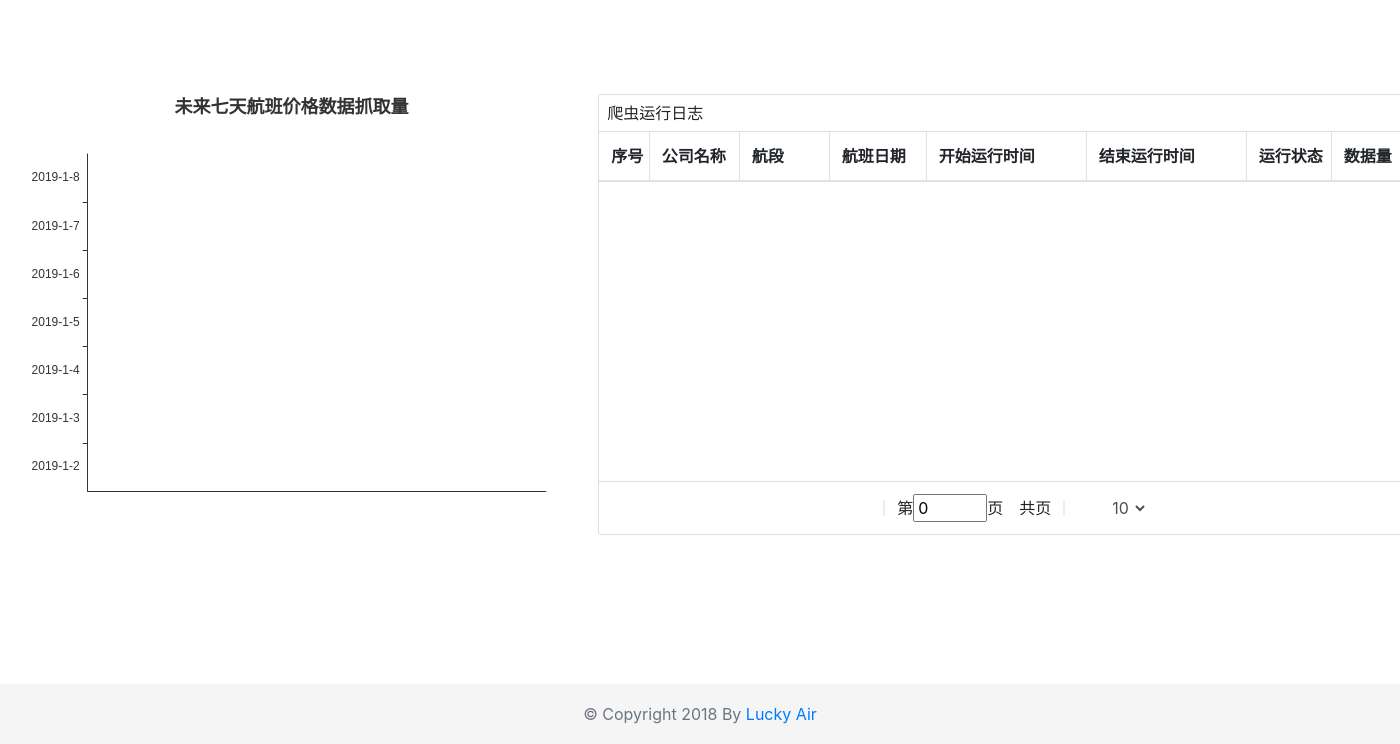
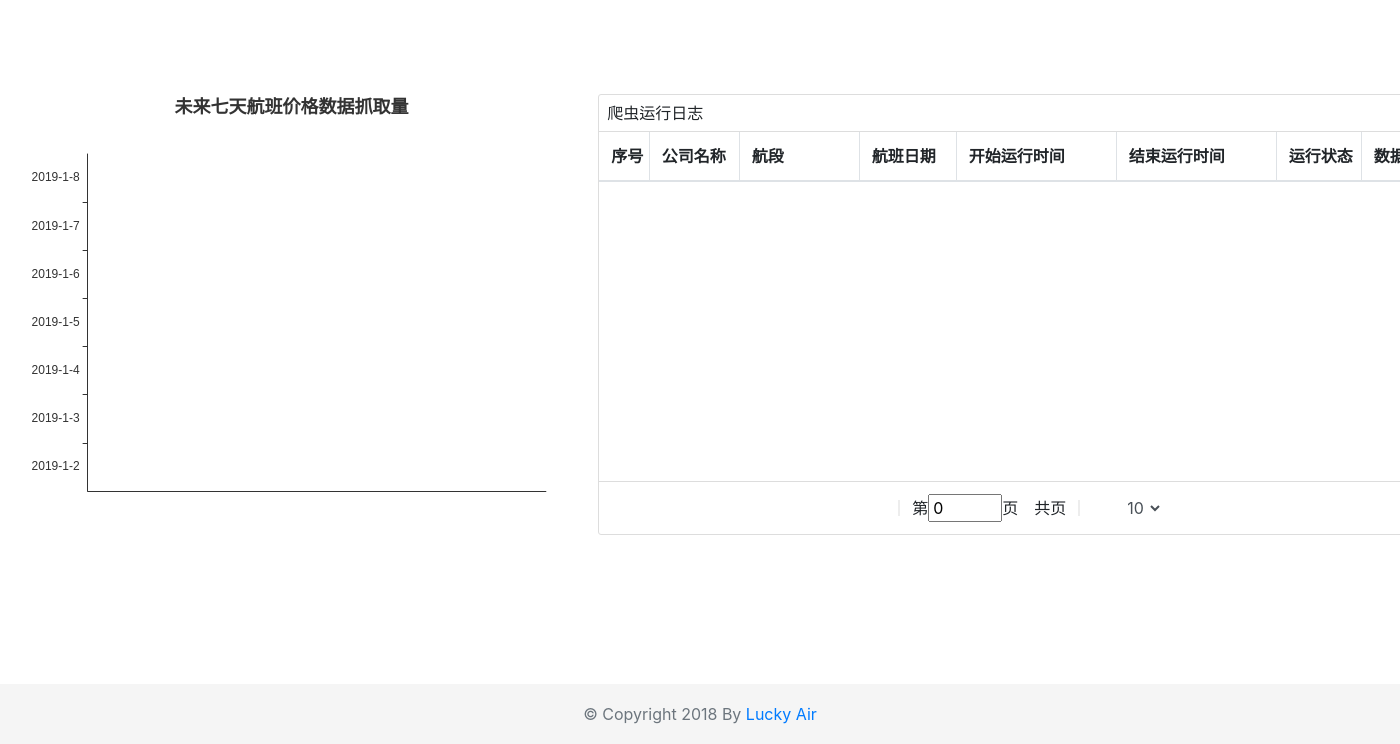
Before and after one commit to Hiram711/MarketCompetitionAnalyzer, a Flask app: template app/templates/main/index.html in a window 1400 px wide; the page is wider, and only the part inside the window is pictured. Shown: the part 56-800 px from the top of that part. Run offline with Flask 2, Linux system fonts and the light colour scheme; the template is opened without the code that fills it, so the values that code supplies are empty; some libraries are stand-ins or nearby versions.

Commit message:
修复了首页日志表航段样式重叠的问题

```diff
--- a/app/templates/main/index.html
+++ b/app/templates/main/index.html
@@ -92,7 +92,7 @@
                         sortable: false,
                         width: '90%'
                     },
-                    {label: '航段', name: 'segment', index: 'segment', align: 'center', sortable: false, width: '90%'},
+                    {label: '航段', name: 'segment', index: 'segment', align: 'center', sortable: false, width: '120%'},
                     {
                         label: '航班日期',
                         name: 'flight_date',
```
